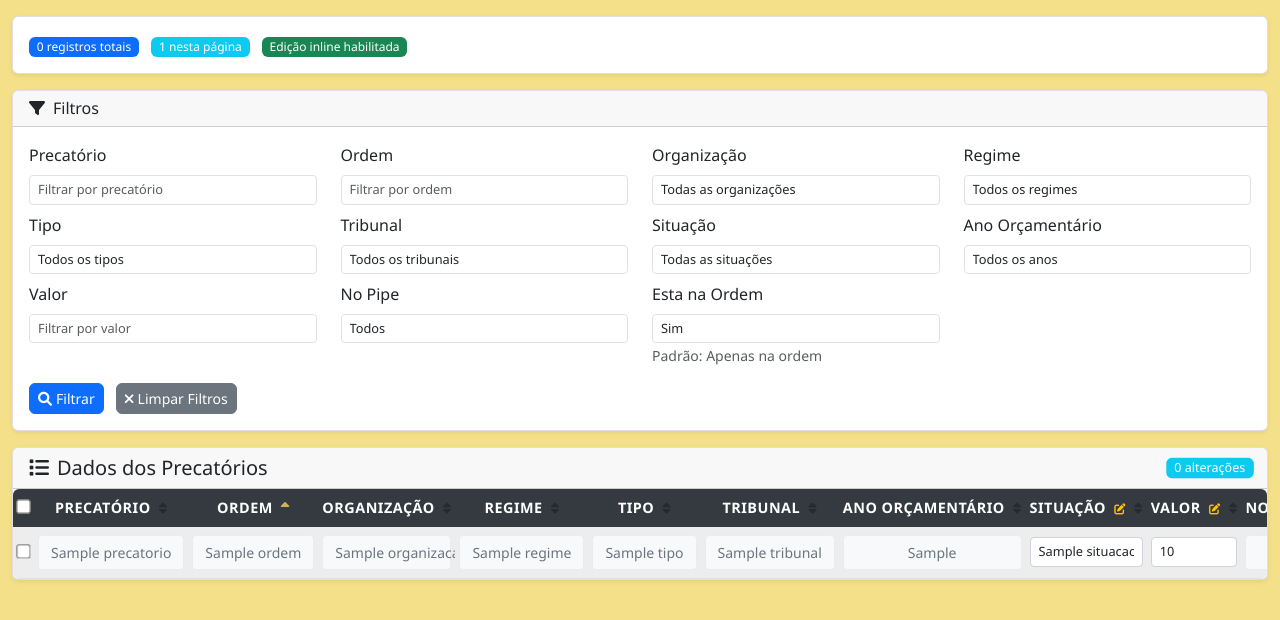
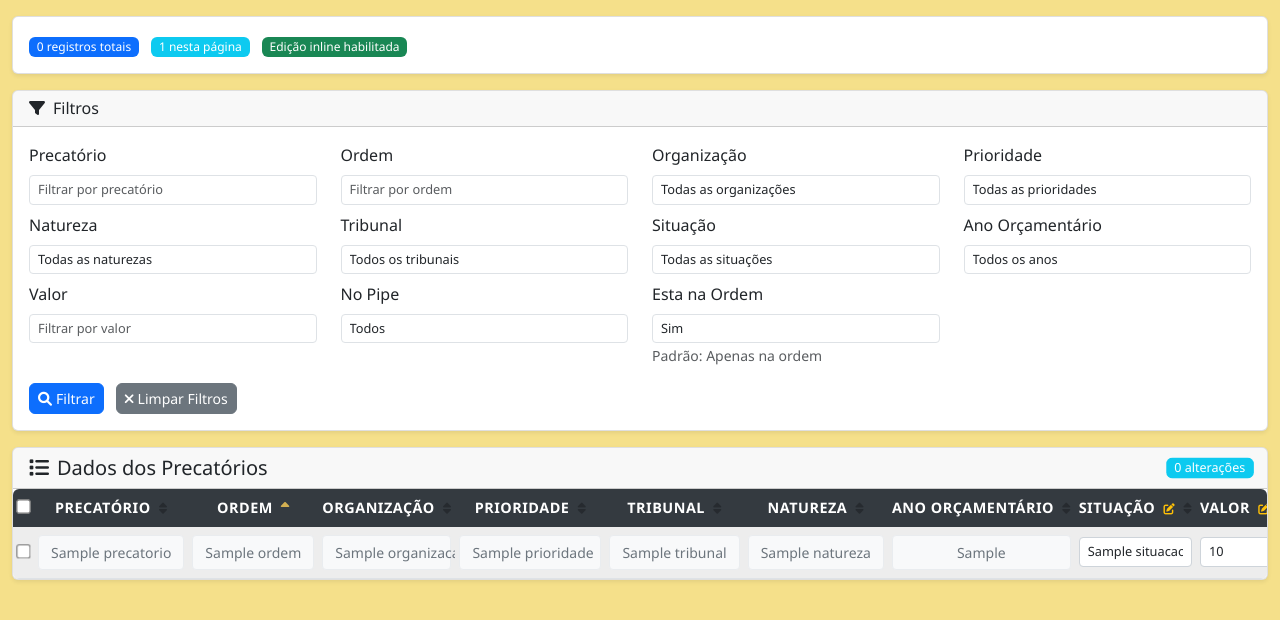
Before and after one commit to williamjohndias/sistema-precatorios, a Flask app: page / in a window 1280 px wide. Shown: the part 54-674 px from the top of the page. Run offline with Flask 3, Linux system fonts and the light colour scheme; a database or web service that is not in the repository returns one stand-in record (values such as "Sample title"); data that the repository does not hold is empty; some libraries are stand-ins or nearby versions.

Commit message:
Rename database fields to match schema: regime→prioridade, fora_da_ordem→nao_esta_na_ordem; Add natureza to visible columns and filters
🤖 Generated with [Claude Code](https://claude.com/claude-code)

Co-Authored-By: Claude <noreply@anthropic.com>

```diff
--- a/app.py
+++ b/app.py
@@ -99,9 +99,9 @@ class DatabaseManager:
         try:
             # Campos específicos solicitados (ordenados conforme especificação)
             fields = [
-                'id', 'precatorio', 'ordem', 'organizacao', 'regime', 'tipo', 'tribunal',
+                'id', 'precatorio', 'ordem', 'organizacao', 'prioridade', 'tribunal',
                 'natureza', 'data_base', 'originario', 'situacao', 'esta_na_ordem',
-                'fora_da_ordem', 'ano_orc', 'valor', 'presenca_no_pipe'
+                'nao_esta_na_ordem', 'ano_orc', 'valor', 'presenca_no_pipe'
             ]
 
             # Validar campo de ordenação
@@ -123,7 +123,7 @@ class DatabaseManager:
                 for field, value in filters.items():
                     if value and field in fields:
                         # Para campos dropdown, usar comparação exata
-                        if field in ['organizacao', 'regime', 'tipo', 'tribunal', 'natureza', 'situacao', 'ano_orc', 'esta_na_ordem', 'fora_da_ordem', 'presenca_no_pipe']:
+                        if field in ['organizacao', 'prioridade', 'tribunal', 'natureza', 'situacao', 'ano_orc', 'esta_na_ordem', 'nao_esta_na_ordem', 'presenca_no_pipe']:
                             where_conditions.append(f"{field} = %s")
                             params.append(value)
                         else:
@@ -470,7 +470,7 @@ def index():
 
         # Obter valores únicos para filtros dropdown
         filter_values = {}
-        filter_fields = ['organizacao', 'regime', 'tipo', 'tribunal', 'situacao', 'ano_orc']
+        filter_fields = ['organizacao', 'prioridade', 'tribunal', 'natureza', 'situacao', 'ano_orc']
         for field in filter_fields:
             filter_values[field] = db_manager.get_filter_values(field)
 
@@ -480,9 +480,9 @@ def index():
             {'name': 'precatorio', 'label': 'Precatório', 'type': 'character varying', 'editable': False, 'visible': True},
             {'name': 'ordem', 'label': 'Ordem', 'type': 'integer', 'editable': False, 'visible': True},
             {'name': 'organizacao', 'label': 'Organização', 'type': 'character varying', 'editable': False, 'visible': True},
-            {'name': 'regime', 'label': 'Regime', 'type': 'character varying', 'editable': False, 'visible': True},
-            {'name': 'tipo', 'label': 'Tipo', 'type': 'character varying', 'editable': False, 'visible': True},
+            {'name': 'prioridade', 'label': 'Prioridade', 'type': 'character varying', 'editable': False, 'visible': True},
             {'name': 'tribunal', 'label': 'Tribunal', 'type': 'character varying', 'editable': False, 'visible': True},
+            {'name': 'natureza', 'label': 'Natureza', 'type': 'character varying', 'editable': False, 'visible': True},
             {'name': 'ano_orc', 'label': 'Ano Orçamentário', 'type': 'integer', 'editable': False, 'visible': True},
             {'name': 'situacao', 'label': 'Situação', 'type': 'character varying', 'editable': True, 'visible': True},
             {'name': 'valor', 'label': 'Valor', 'type': 'numeric', 'editable': True, 'visible': True},
--- a/templates/index.html
+++ b/templates/index.html
@@ -93,20 +93,20 @@
                                     </select>
                                 </div>
                                 <div class="col-md-3 mb-2">
-                                    <label class="form-label">Regime</label>
-                                    <select class="form-control form-control-sm" name="filter_regime">
-                                        <option value="">Todos os regimes</option>
-                                        {% for value in filter_values.regime %}
-                                        <option value="{{ value }}" {% if filters.get('regime') == value %}selected{% endif %}>{{ value }}</option>
+                                    <label class="form-label">Prioridade</label>
+                                    <select class="form-control form-control-sm" name="filter_prioridade">
+                                        <option value="">Todas as prioridades</option>
+                                        {% for value in filter_values.prioridade %}
+                                        <option value="{{ value }}" {% if filters.get('prioridade') == value %}selected{% endif %}>{{ value }}</option>
                                         {% endfor %}
                                     </select>
                                 </div>
                                 <div class="col-md-3 mb-2">
-                                    <label class="form-label">Tipo</label>
-                                    <select class="form-control form-control-sm" name="filter_tipo">
-                                        <option value="">Todos os tipos</option>
-                                        {% for value in filter_values.tipo %}
-                                        <option value="{{ value }}" {% if filters.get('tipo') == value %}selected{% endif %}>{{ value }}</option>
+                                    <label class="form-label">Natureza</label>
+                                    <select class="form-control form-control-sm" name="filter_natureza">
+                                        <option value="">Todas as naturezas</option>
+                                        {% for value in filter_values.natureza %}
+                                        <option value="{{ value }}" {% if filters.get('natureza') == value %}selected{% endif %}>{{ value }}</option>
                                         {% endfor %}
                                     </select>
                                 </div>
```
